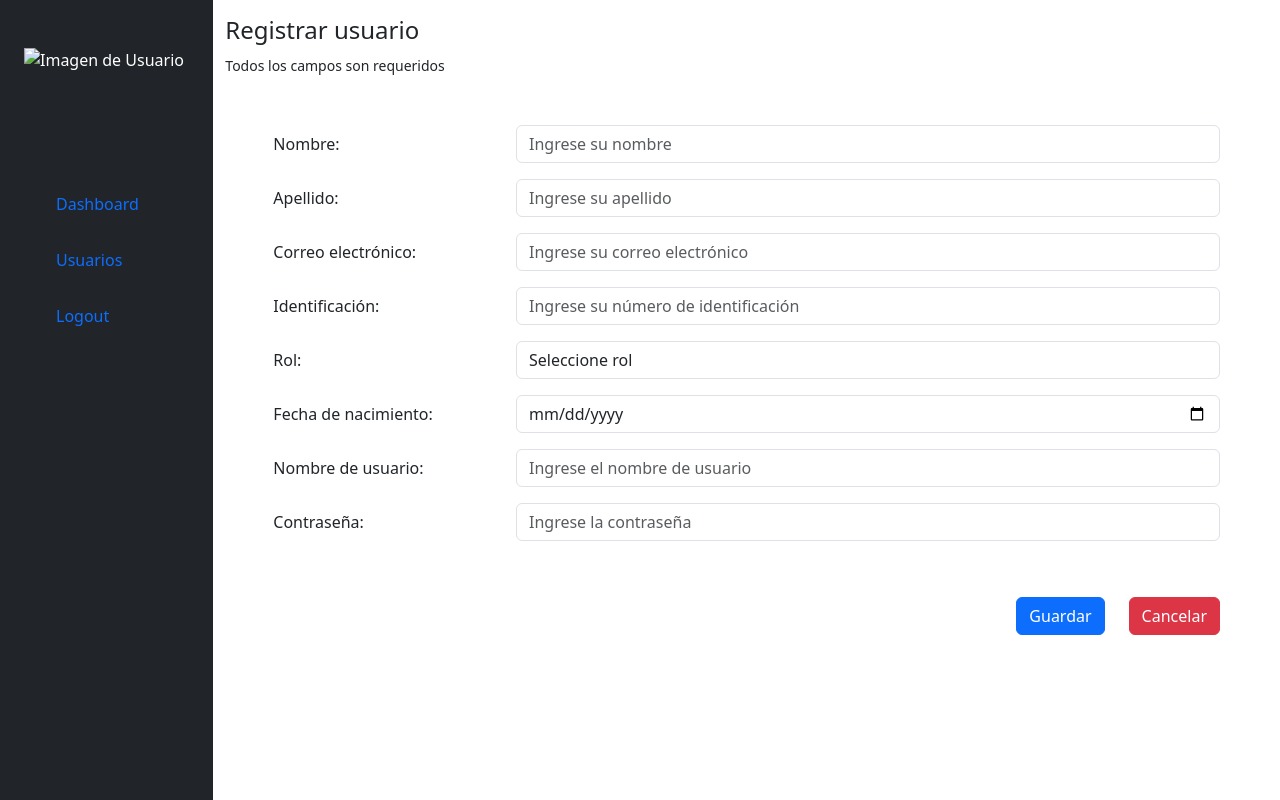
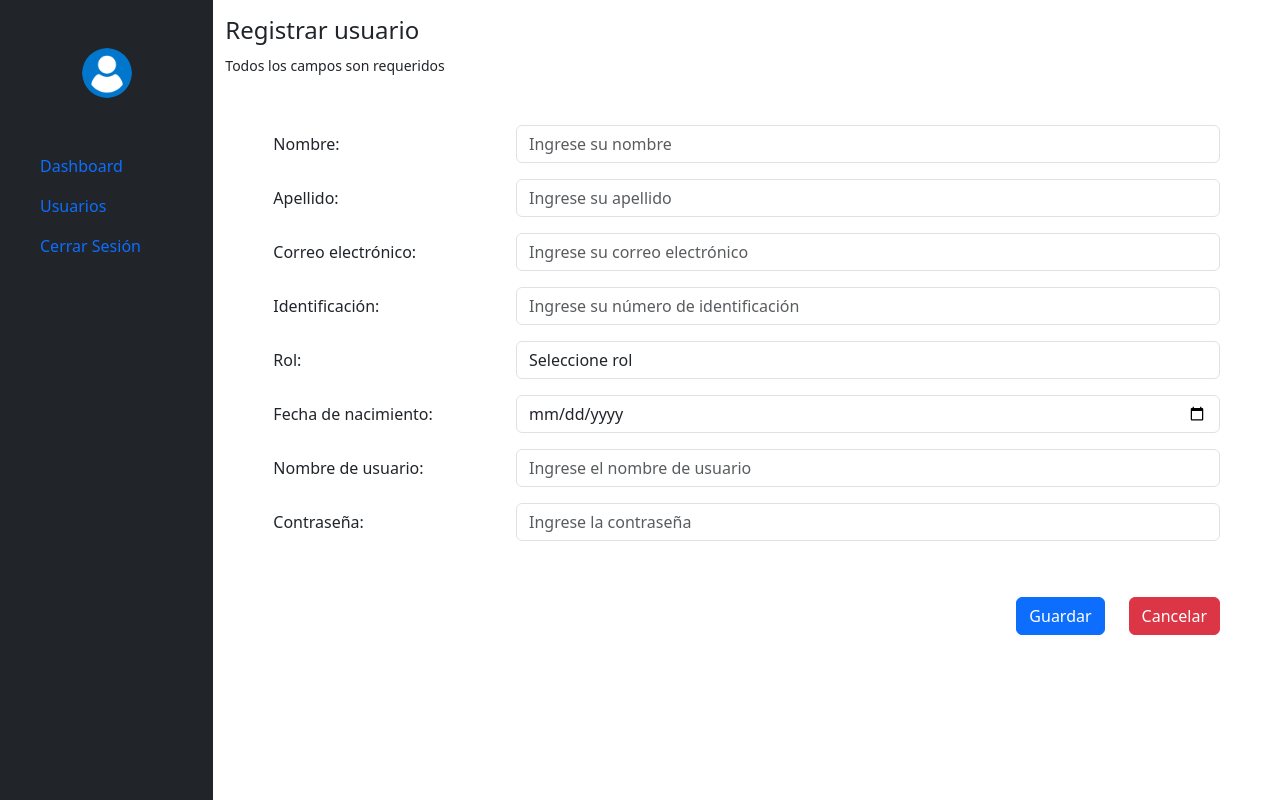
Before and after one commit to Darwin01V/app-pyhton, a Django app: page /usuario/crear in a window 1280 px wide. Run offline with Django 5.2, Linux system fonts and the light colour scheme; the visitor is signed in with stand-in values (Sample User, id 1); data that the repository does not hold is empty; some libraries are stand-ins or nearby versions.

Commit message:
update prueba final

```diff
--- a/sesionxml/utils.py
+++ b/sesionxml/utils.py
@@ -2,7 +2,6 @@ from usuarios.models import Sesiones, Usuario
 import xml.etree.ElementTree as ET
 from django.utils import timezone
 import xmltodict
-import json
 from django.http import JsonResponse
 
 def generar_xml_usuario(request):
@@ -10,9 +9,7 @@ def generar_xml_usuario(request):
 
     try:
         usuario = Usuario.objects.get(id=user_id)
-
         root = ET.Element('user')
-
         firstname = ET.SubElement(root, 'firstname')
         firstname.text = usuario.persona.nombre
         lastname = ET.SubElement(root, 'lastname')
@@ -33,15 +30,16 @@ def generar_xml_usuario(request):
 
             timein_element = ET.SubElement(sesion_element, 'timein')
             timein = timezone.datetime.strptime(sesion_xml_dict['session']['timein'], '%H:%M:%S')
-            timein_element.text = timein.strftime('%H:%M:%S')  # Formatear la hora según tu preferencia
+            timein_element.text = timein.strftime('%H:%M:%S')
 
             datein_element = ET.SubElement(sesion_element, 'datein')
-            datein_element.text = timein.strftime('%Y-%m-%d')  # Formatear la fecha según tu preferencia
+            datein = timezone.datetime.strptime(sesion_xml_dict['session']['datein'], '%Y-%m-%d')
+            datein_element.text = datein.strftime('%Y-%m-%d')
 
             if 'timeout' in sesion_xml_dict['session']:
                 timeout_element = ET.SubElement(sesion_element, 'timeout')
                 timeout = timezone.datetime.strptime(sesion_xml_dict['session']['timeout'], '%H:%M:%S.%f')
-                timeout_element.text = timeout.strftime('%H:%M:%S')  # Formatear la hora según tu preferencia
+                timeout_element.text = timeout.strftime('%H:%M:%S')
             else:
                 timeout_element = ET.SubElement(sesion_element, 'timeout')
                 timeout_element.text = "Hora de cierre no disponible"
@@ -49,7 +47,7 @@ def generar_xml_usuario(request):
             if 'dateout' in sesion_xml_dict['session']:
                 dateout_element = ET.SubElement(sesion_element, 'dateout')
                 dateout = timezone.datetime.strptime(sesion_xml_dict['session']['dateout'], '%Y-%m-%d')
-                dateout_element.text = dateout.strftime('%Y-%m-%d')  # Formatear la fecha según tu preferencia
+                dateout_element.text = dateout.strftime('%Y-%m-%d')
             else:
                 dateout_element = ET.SubElement(sesion_element, 'dateout')
                 dateout_element.text = "Fecha de cierre no disponible"
@@ -61,5 +59,4 @@ def generar_xml_usuario(request):
         return xml_dict
 
     except Usuario.DoesNotExist:
-        # Si no se encuentra el usuario, devuelve una respuesta de error
         return JsonResponse({'error': 'Usuario no encontrado'}, status=404)
--- a/templates/base.html
+++ b/templates/base.html
@@ -11,16 +11,26 @@
     <div class="container-fluid">
         <div class="row flex-nowrap">
             <div class="col-auto col-md-3 col-xl-2 px-sm-2 px-0 bg-dark">
-                <nav class="d-flex flex-column align-items-center align-items-sm-start px-3 pt-2 text-white min-vh-100 pt-5 ">
-                    <div class="d-flex w-100 justify-content-center " style="height: 80px;">
-                        <img src="{{ imagen_url }}" alt="Imagen de Usuario" style="width: 100%; height: 100%; object-fit: cover;">
+                <nav class="d-flex flex-column align-items-center align-items-sm-start px-3 pt-2 text-white min-vh-100 pt-5">
+                    <div class="d-flex w-100 justify-content-center align-items-center">
+                        {% if imagen_url %}
+                        <img src="{{ imagen_url }}" alt="Imagen de Usuario" class="bg-white " style="width: 80px; height: 80px; object-fit: cover; border-radius: 50%; ">
+                        {% else %}
+                        <img src="{% static 'img/default.png' %}" alt="Imagen de Usuario" style="width: 50px; height: 50px; object-fit: cover; border-radius: 50%;">
+                        {% endif %}
                     </div>
                     <br>
                     <br>
-                    <ul class="nav">
-                        <li class="nav-link "><a href="{% url 'dashboard' %}" class="nav-link ">Dashboard</a></li>
-                        <li class="nav-link "><a href="{% url 'listar_usuarios' %}" class="nav-link ">Usuarios</a></li>
-                        <li class="nav-link "><a href="{% url 'cerrar_sesion' %}" class="nav-link ">Logout</a></li>
+                    <ul class="nav flex-column">
+                        <li class="nav-item">
+                            <a href="{% url 'dashboard' %}" class="nav-link">Dashboard</a>
+                        </li>
+                        <li class="nav-item">
+                            <a href="{% url 'listar_usuarios' %}" class="nav-link">Usuarios</a>
+                        </li>
+                        <li class="nav-item">
+                            <a href="{% url 'cerrar_sesion' %}" class="nav-link">Cerrar Sesión</a>
+                        </li>
                     </ul>
                 </nav>
             </div>
--- a/usuarios/models.py
+++ b/usuarios/models.py
@@ -1,7 +1,7 @@
 from django.db import models
 from django.contrib.auth.models import AbstractUser
 from django.contrib.auth.models import Group, Permission
-
+from django.utils import timezone
 class Persona(models.Model):
     nombre = models.CharField(max_length=100)
     apellido = models.CharField(max_length=100)
@@ -37,6 +37,6 @@ class Sesiones(models.Model):
     rideID = models.AutoField(primary_key=True)
     userID = models.ForeignKey(Usuario, on_delete=models.CASCADE)
     xml = models.TextField()
-
+    date_create = models.DateTimeField(default=timezone.now)
     def __str__(self):
         return f"Sesión de {self.userID}"
```
Also changed, not shown: login/templates/cerrar_session_op.html (added, +22 -0 lines), login/views.py (+12 -14 lines), sistema/static/img/default.png (added), usuarios/migrations/0003_sesiones_date_create.py (added).
